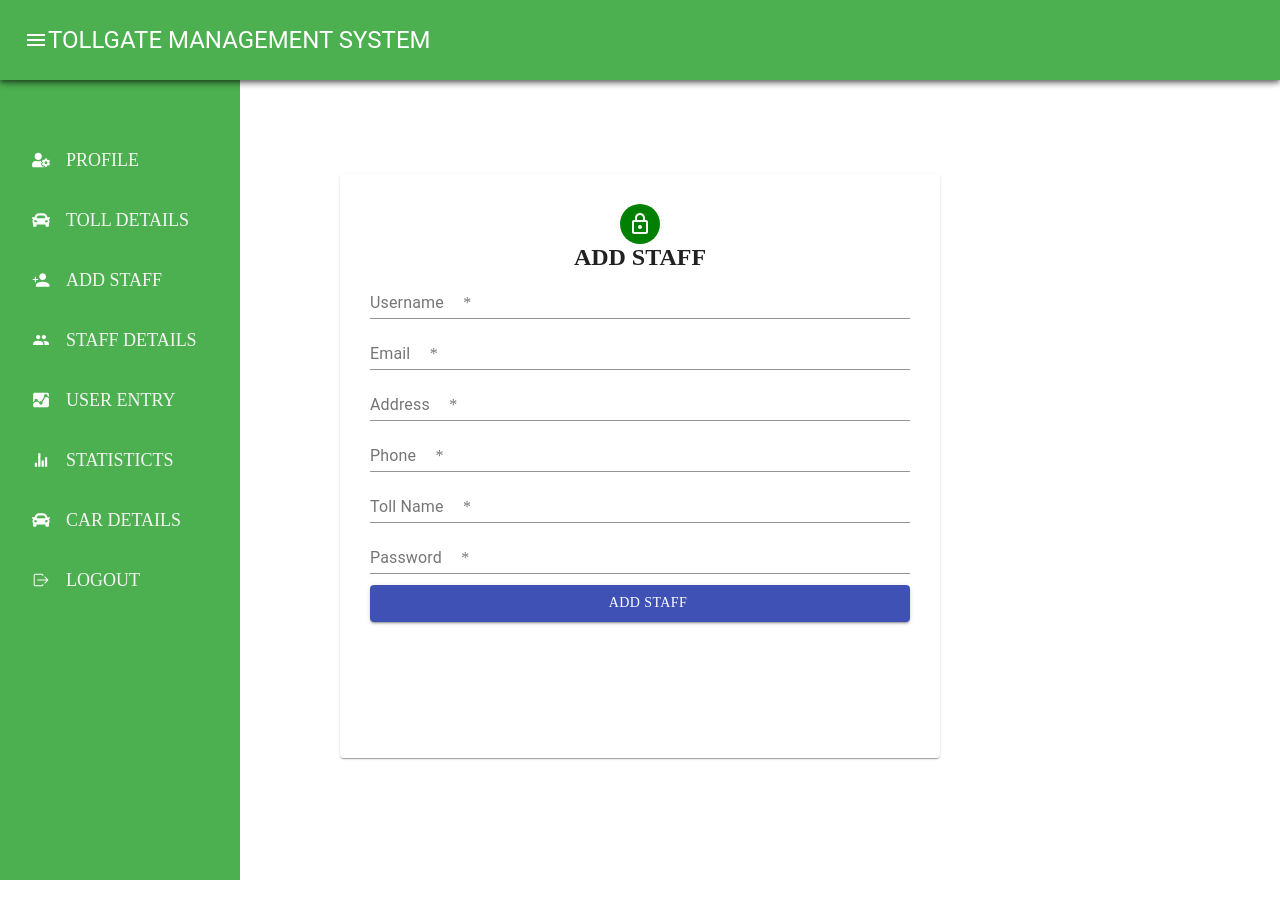
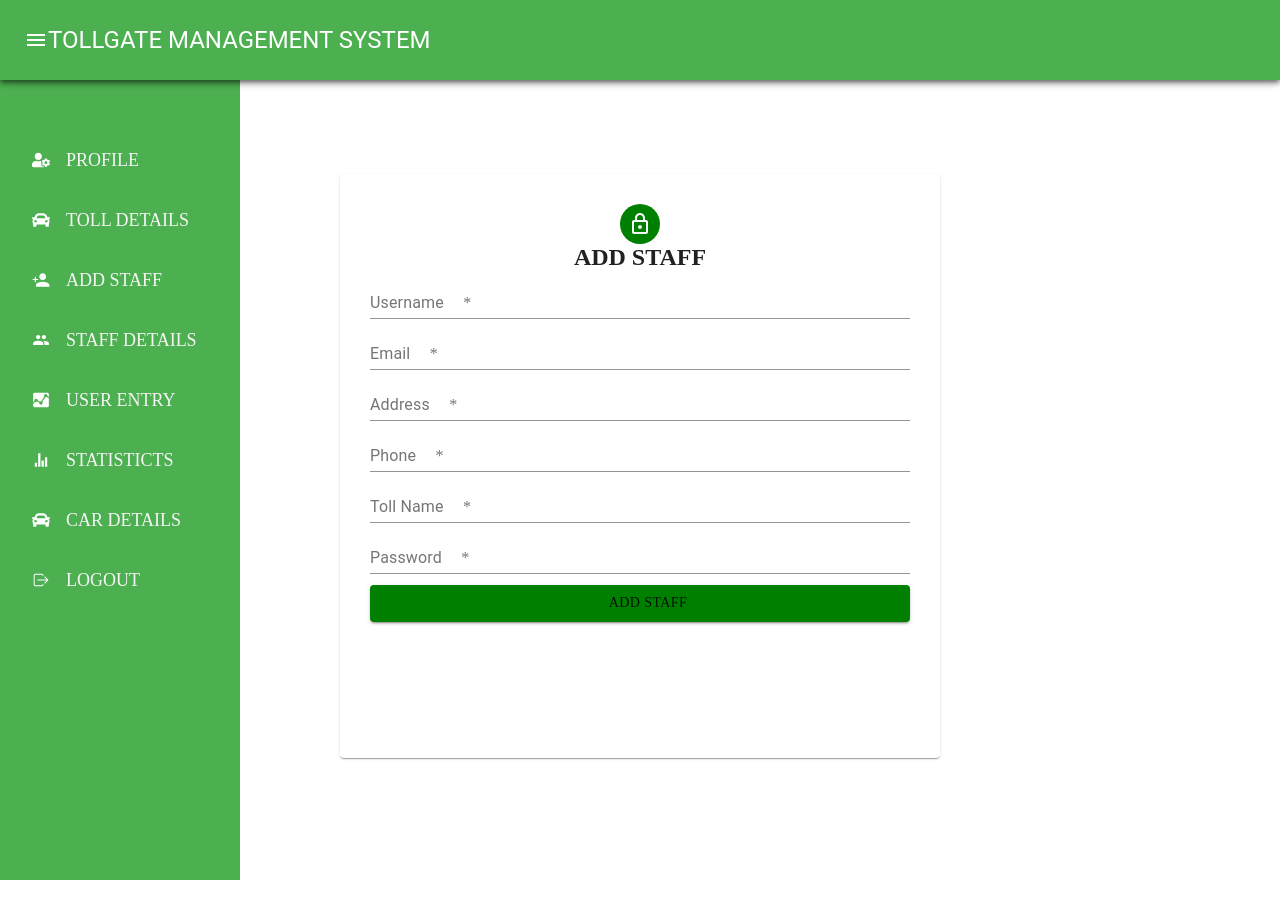
Before and after one commit to SolomonSatoh/TGMS-Client, a React (Create React App) app: page /admin/adds in a window 1280 px wide. Built offline with nearby package versions, Linux system fonts and the light colour scheme.

Commit message:
changed addstaff button color

```diff
--- a/src/components/Forms/AddStaff.js
+++ b/src/components/Forms/AddStaff.js
@@ -14,7 +14,7 @@ const AddStaff = ({ handleChange }) => {
 
     const paperStyle = { padding: 30, height: '73vh', width: 600, margin: "0 auto",  }
     const avatarStyle = { backgroundColor: '#008000' }
-    const btnstyle = { margin: '8px 0' }
+    const btnstyle = { margin: '8px 0',backgroundColor: '#008000' }
     const initialValues = {
         username: '',
         password: '',
@@ -82,7 +82,7 @@ const AddStaff = ({ handleChange }) => {
                                 placeholder='Enter password' type='password' fullWidth required
                                 helperText={<ErrorMessage name="password" />} />
 
-                            <Button type='submit' color='primary' variant="contained" disabled={props.isSubmitting}
+                            <Button type='submit'  variant="contained" disabled={props.isSubmitting}
                                 style={btnstyle} fullWidth>{props.isSubmitting ? "Loading" : "Add Staff"}</Button>
 
                         </Form>
```
